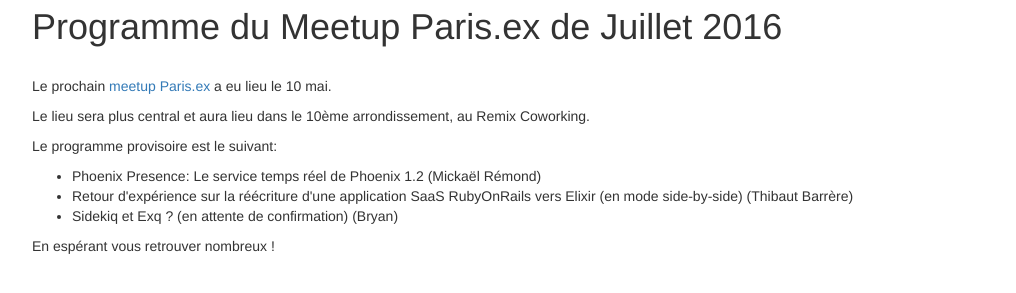
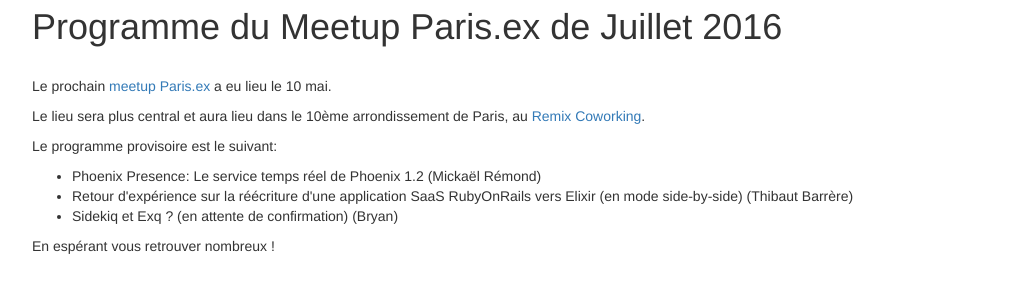
Before and after one commit to ElixirParis/ElixirParis.github.io, a Jekyll site: the page built from _posts/2016-06-24-Meetup-8.md, in a window 1280 px wide. Shown: the part 356-649 px from the top of the page, without its empty margins (38-1054 px from the left). Built offline with Jekyll 4.4.1, drawn with Linux system fonts in a browser that asks for light colours.

Commit message:
Link to Remix on Google Maps

```diff
--- a/_posts/2016-06-24-Meetup-8.md
+++ b/_posts/2016-06-24-Meetup-8.md
@@ -9,7 +9,7 @@
 Paris.ex</a> a eu lieu le 10 mai.</p>
 
 <p>Le lieu sera plus central et aura lieu dans le 10ème
-arrondissement, au Remix Coworking.</p>
+arrondissement de Paris, au <a href="https://www.google.com/maps?f=q&hl=en&q=24,+cour+des+petites+écuries,+Paris,+fr">Remix Coworking</a>.</p>
 
 <p>Le programme provisoire est le suivant:</p>
 <ul>
```
